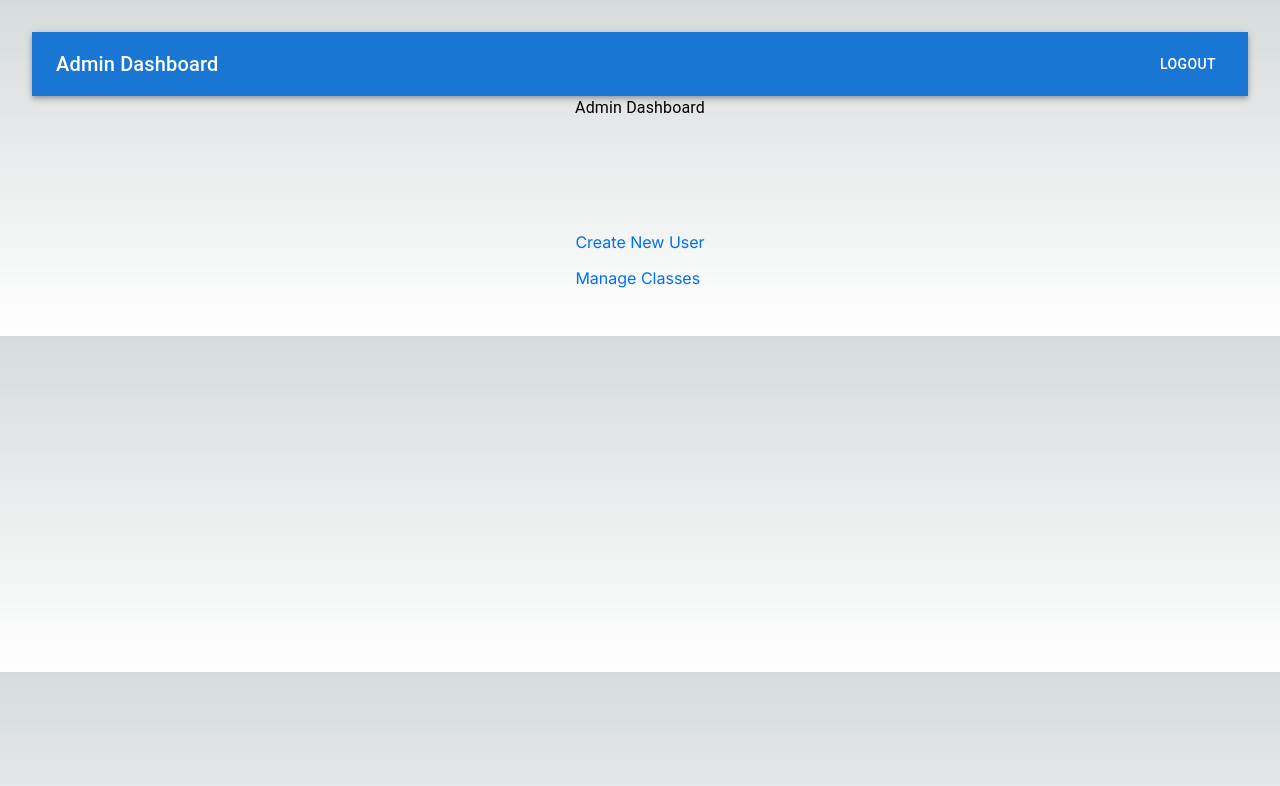
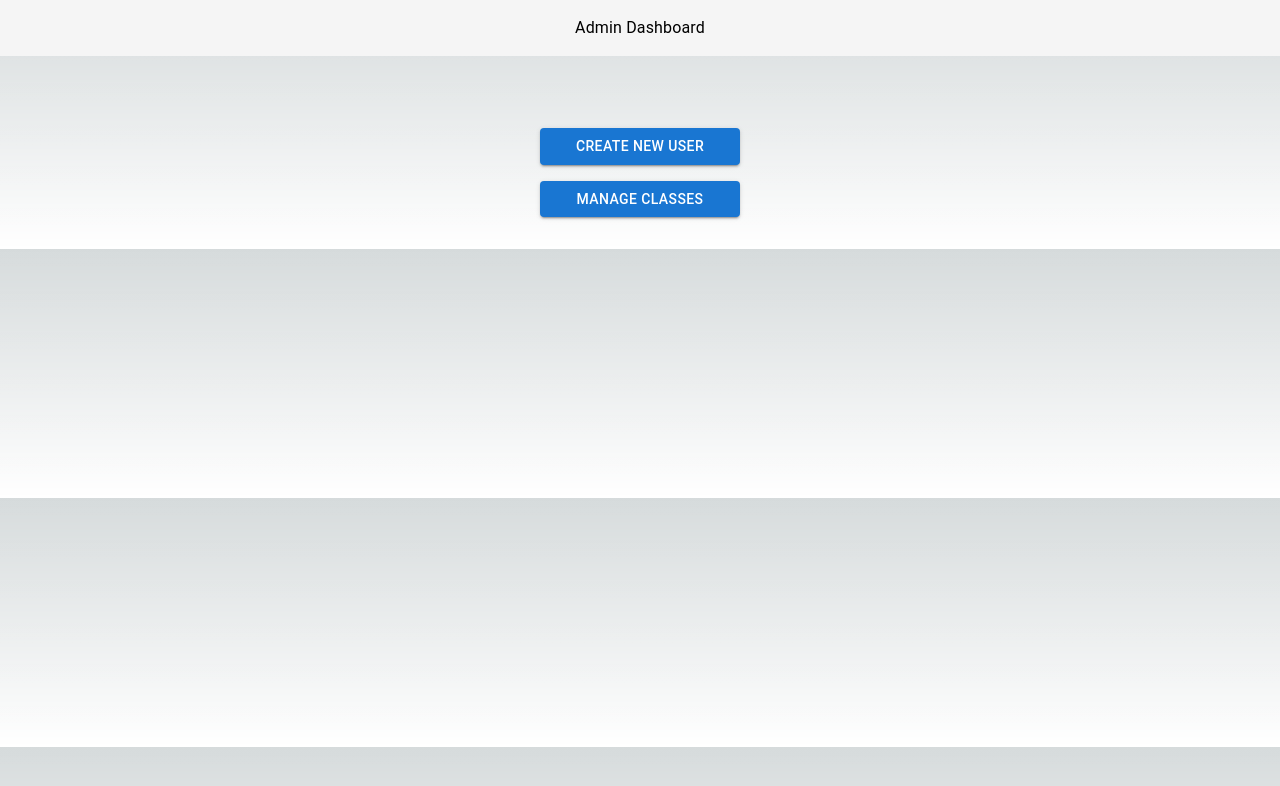
Before and after one commit to JoyZhang2023/Scholars-Saga, a Next.js app: page /admin/admin-dashboard in a window 1280 px wide. Shown: the top 786 px of the page. Built offline with nearby package versions, Linux system fonts and the light colour scheme.

Commit message:
fixes
fixes

```diff
--- a/app/admin/admin-dashboard/page.tsx
+++ b/app/admin/admin-dashboard/page.tsx
@@ -1,32 +1,32 @@
 "use client";
 import styles from "@/app/page.module.css";
-import * as React from 'react';
-import Toolbar from '@mui/material/Toolbar';
+import React from 'react';
 import Typography from '@mui/material/Typography';
+import Button from '@mui/material/Button';
 import Link from 'next/link';
-import NavbarAdmin from "@/components/Navbar_admin";
-import withAdminAuth from '@/hoc/withAdminAuth';
 
 const Admin: React.FC = () => {
   return (
     <main className={styles.main}>
-      <NavbarAdmin header="Admin Dashboard"/>
-      <Typography align="center" component="h1" className={styles.header}>
-        Admin Dashboard
-      </Typography>
-      <Toolbar />
-      <div className={styles.links}>
-        <ul className={styles.linkList}>
-          <li>
-            <Link href="/admin/create-user">Create New User</Link>
-          </li>
-          <li>
-            <Link href="/admin/manage-classes">Manage Classes</Link>
-          </li>
-        </ul>
+      <header className={styles.header}>
+        <Typography align="center" component="h1" className={styles.headerText}>
+          Admin Dashboard
+        </Typography>
+      </header>
+      <div className={styles.content}>
+        <Link href="/admin/create-user" passHref>
+          <Button variant="contained" color="primary" className={styles.button}>
+            Create New User
+          </Button>
+        </Link>
+        <Link href="/admin/manage-classes" passHref>
+          <Button variant="contained" color="primary" className={styles.button}>
+            Manage Classes
+          </Button>
+        </Link>
       </div>
     </main>
   );
 };
 
-export default withAdminAuth(Admin);
+export default Admin;
--- a/app/admin/create-user/page.tsx
+++ b/app/admin/create-user/page.tsx
@@ -16,7 +16,7 @@ const CreateUser: React.FC = () => {
     <main className={styles.main}>
       <NavbarAdmin header="Create New User"/>
       <div className={styles.container}>
-        <h1>Create New User</h1>
+        <h1 className={styles.header}>Create New User</h1>
         <form onSubmit={handleUserSubmit}>
           <label>
             User Type:
--- a/app/admin/manage-user/page.tsx
+++ b/app/admin/manage-user/page.tsx
@@ -15,7 +15,7 @@ const ManageClasses: React.FC = () => {
     <main className={styles.main}>
       <NavbarAdmin header="Manage Classes"/>
       <div className={styles.container}>
-        <h1>Manage Classes</h1>
+        <h1 className={styles.header}>Manage Classes</h1>
         <form onSubmit={handleClassSubmit}>
           <label>
             Class Name:
--- a/app/page.module.css
+++ b/app/page.module.css
@@ -8,30 +8,33 @@
 
 /* Header styling */
 .header {
-  font-size: 2rem; /* Adjust font size as needed */
-  text-align: center;
-  margin-bottom: 2rem; /* Add some space below the header */
+  width: 100%;
+  display: flex;
+  justify-content: center;
+  background-color: #f5f5f5; /* Optional: add a background color */
+  padding: 1rem 0; /* Adjust padding as needed */
+  position: fixed; /* Fixes the header at the top */
+  top: 0; /* Positions the header at the top of the page */
+  z-index: 1000; /* Ensures the header is on top of other elements */
 }
 
-/* Links container styling */
-.links {
-  margin-top: 2rem;
+/* Header text styling */
+.headerText {
+  font-size: 2rem;
+  text-align: center;
 }
 
-.linkList {
-  list-style: none;
-  padding: 0;
+/* Content container styling */
+.content {
+  margin-top: 6rem; /* Add some space to push the content below the fixed header */
+  display: flex;
+  flex-direction: column;
+  align-items: center;
+  gap: 1rem; /* Space between buttons */
 }
 
-.linkList li {
-  margin: 1rem 0; /* Add space between links */
+/* Button styling */
+.button {
+  width: 200px; /* Adjust width as needed */
+  text-transform: none; /* Ensure text remains as is */
 }
-
-.linkList a {
-  text-decoration: none;
-  color: #0070f3; /* Adjust color as needed */
-}
-
-.linkList a:hover {
-  text-decoration: underline;
-}
```
Also changed, not shown: components/Navbar_admin.tsx (line endings or trailing spaces).
